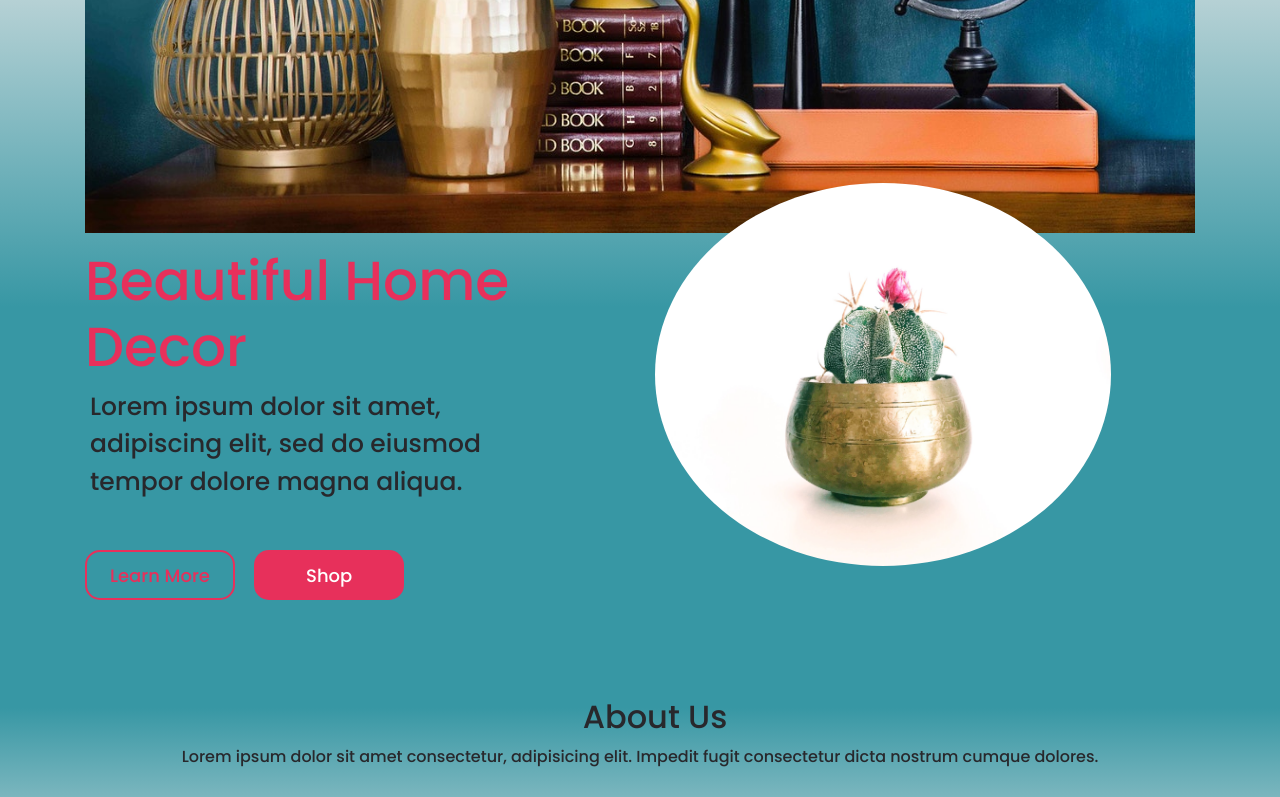
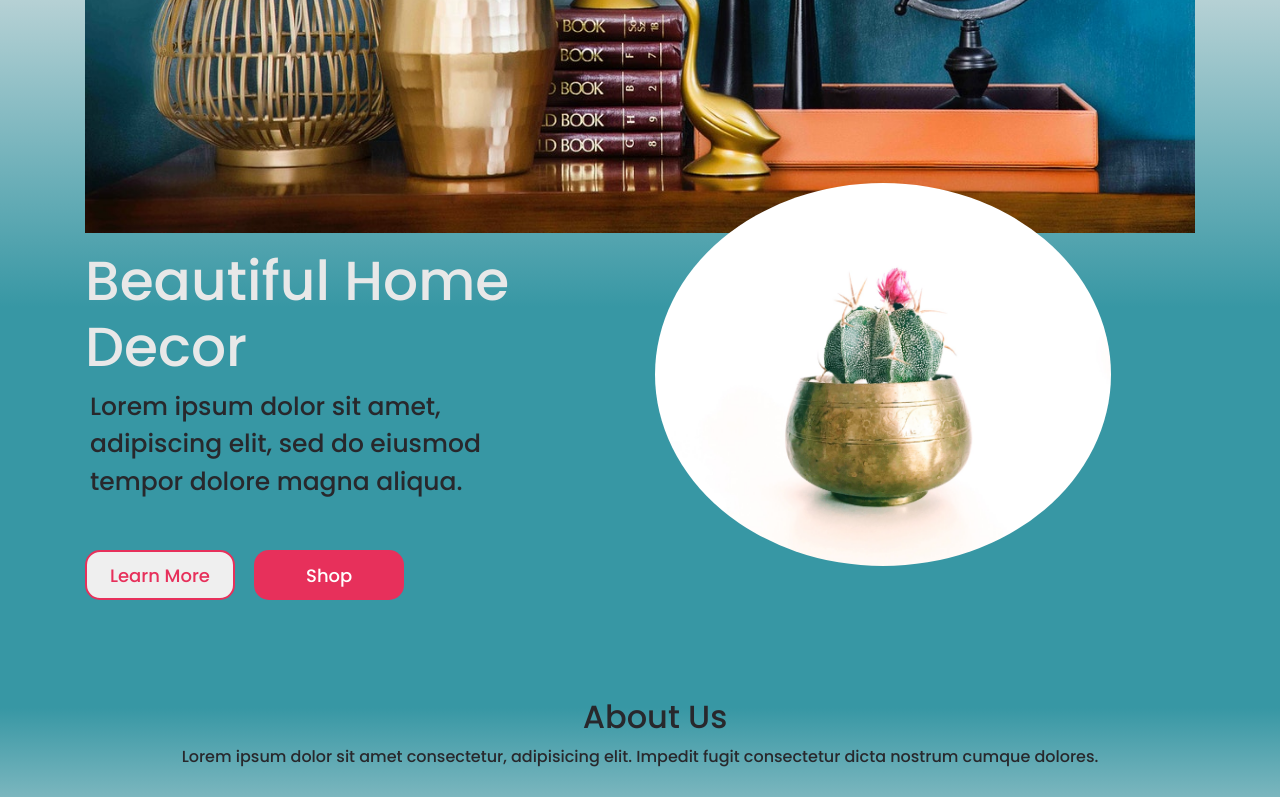
Before and after one commit to zuzanakorma/zuzanakorma.github.io, a plain HTML site: page decor/index.html in a window 1280 px wide. Shown: the part 445-1242 px from the top of the page. Drawn offline with nearby package versions, Linux system fonts and the light colour scheme.

Commit message:
update: color changes

```diff
--- a/decor/css/styles.css
+++ b/decor/css/styles.css
@@ -77,7 +77,7 @@ h2 {
 
 .intro-text h1{
     font-size: 55px;
-    color: #e7305b;
+    color: #e8e8e8;
 }
 
 .intro-text p{
@@ -91,7 +91,6 @@ h2 {
 }
 .cta-select{
     border: 2px solid #e7305b;
-    background: transparent;
     color: #e7305b;
     width: 150px;
     height: 50px;
```
